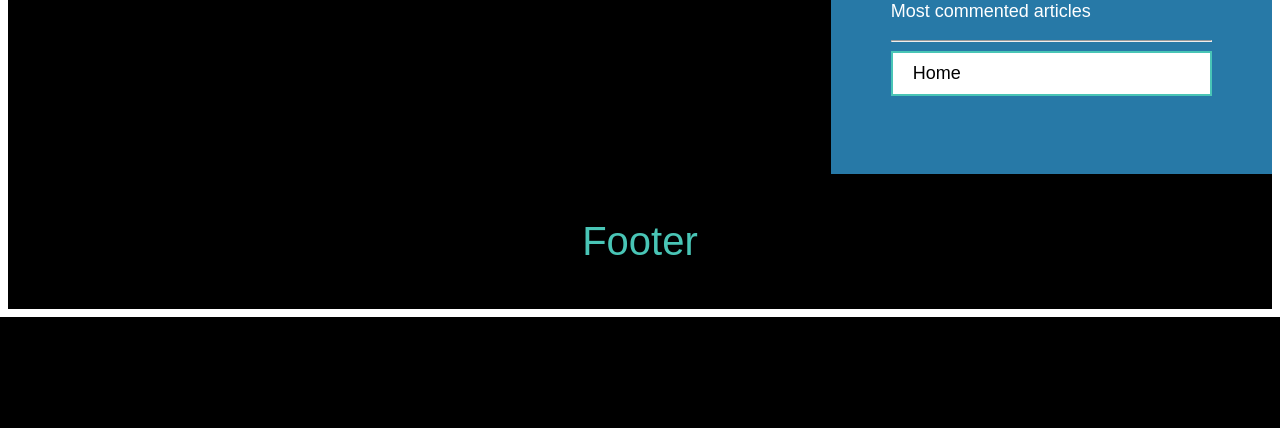
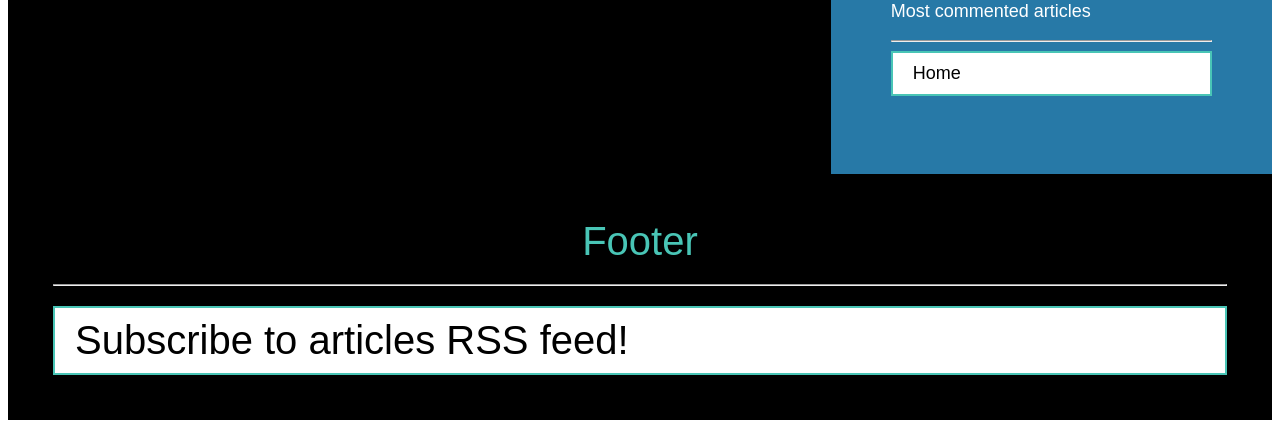
Before and after one commit to heywhereismymind/my_news_site_project, a Django app: page /news/ in a window 1280 px wide. Shown: the part 625-1053 px from the top of the page. Before the commit the page ends 942 px from the top, so only its background shows below. Run offline with Django 4.2, Linux system fonts and the light colour scheme; data that the repository does not hold is empty; parts of the project's set-up code (start-up, migrations or seed data) failed here and were passed over.

Commit message:
add feed in base.html

```diff
--- a/mywebsite/news/feeds.py
+++ b/mywebsite/news/feeds.py
@@ -5,7 +5,7 @@ from django.urls import reverse_lazy
 from .models import Article
 
 
-class LatestArticleFeed(Feed):
+class LatestArticlesFeed(Feed):
     title = "My news"
     link = reverse_lazy("news:article_list")
     description = "New articles of my news site."
--- a/mywebsite/news/templates/news/base.html
+++ b/mywebsite/news/templates/news/base.html
@@ -46,5 +46,9 @@
 
 <footer>
     Footer
+    <hr>
+    <a href="{% url 'news:article_feed' %}">
+        Subscribe to articles RSS feed!
+    </a>
 </footer>
 </body>
--- a/mywebsite/news/urls.py
+++ b/mywebsite/news/urls.py
@@ -1,5 +1,6 @@
 from django.urls import path
 from . import views
+from .feeds import LatestArticlesFeed
 
 
 app_name = "news"
@@ -13,4 +14,5 @@ urlpatterns = [
     path("<int:article_id>/share", views.article_share, name="article_share"),
     path("<int:article_id>/comment/", views.article_comment, name="article_comment"),
     path("tag/<slug:tag_slug>", views.article_list, name="article_list_by_tag"),
+    path("feed/", LatestArticlesFeed(), name="articles_feed"),
 ]
```
